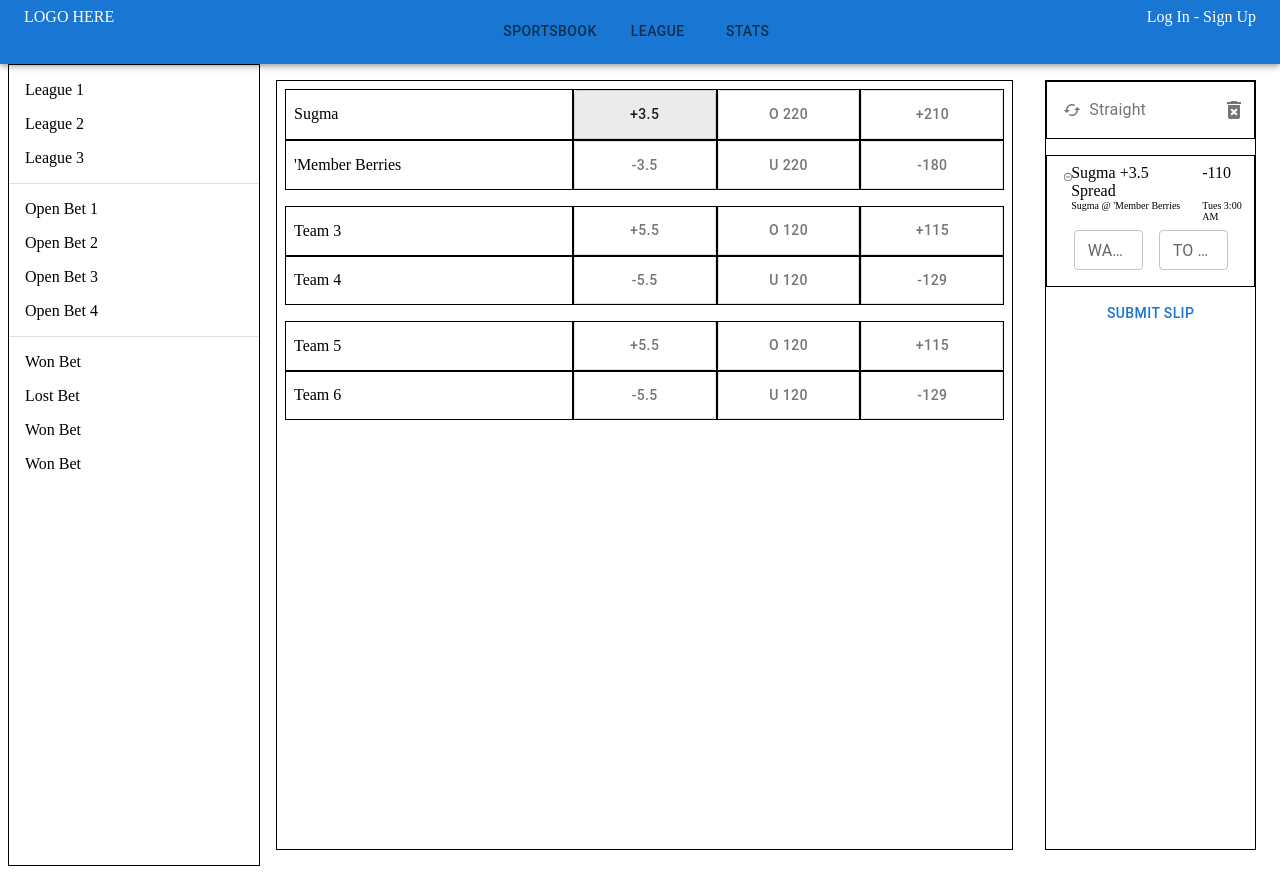
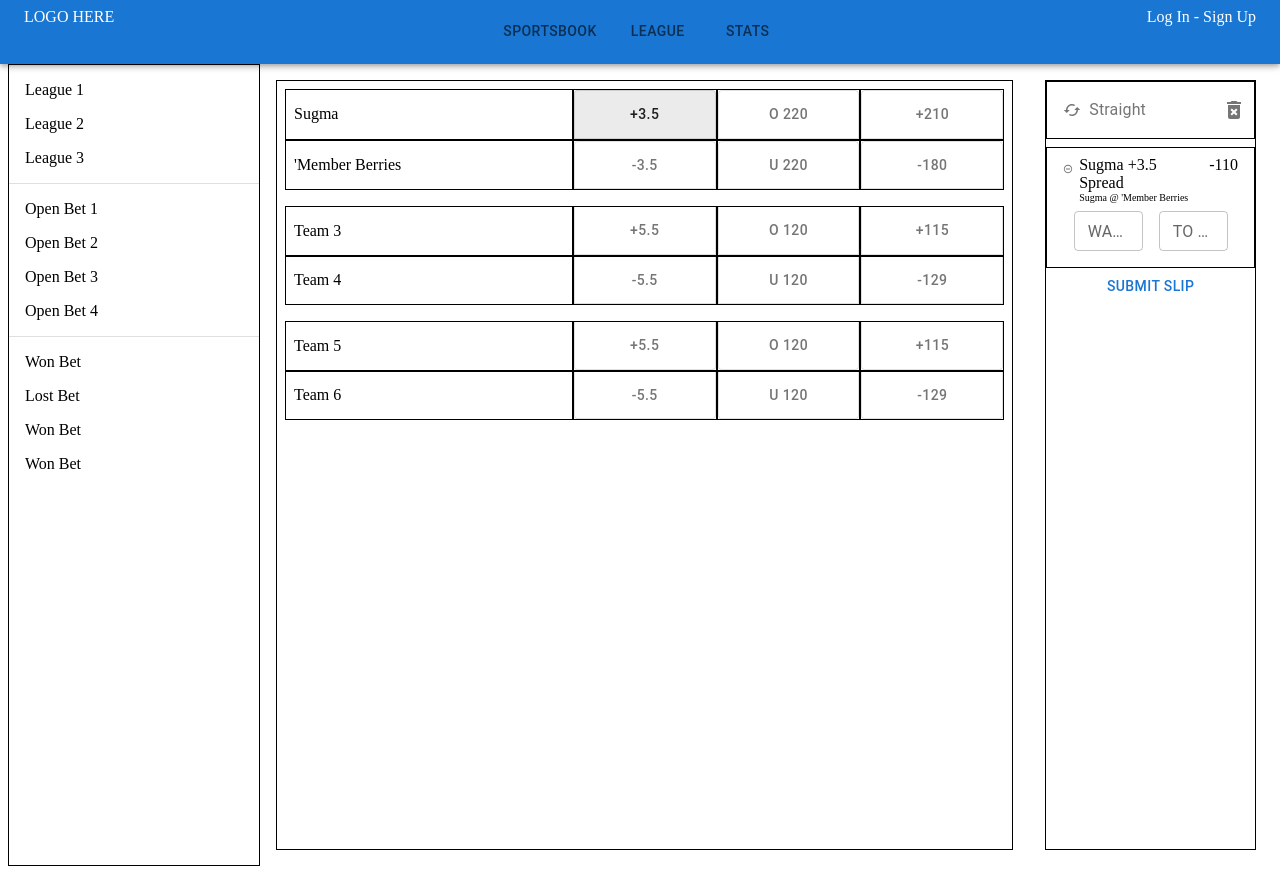
Before and after one commit to jsimerly/SIHSportsbook, a React app in the folder Frontend/: page / in a window 1280 px wide. Both pictures are taken after a click on the button "+3.5". Built offline with nearby package versions, Linux system fonts and the light colour scheme; the HTML template or start-up script is replaced by a standard one.

Commit message:
bet tile format update

```diff
--- /dev/null
+++ b/Frontend/src/components/atoms/BetSlipTile.js
@@ -0,0 +1,57 @@
+import React, { Component, useState } from "react";
+import {
+    Grid,
+    Box,
+    ToggleButton,
+    IconButton,
+    TextField
+} from "@mui/material";
+import RemoveCircleOutlineIcon from '@mui/icons-material/RemoveCircleOutline';
+
+export default function BetSlipTile(props){
+    function handleRemoveBet() {
+        props.handleRemoveBet(props.bet)
+    }
+
+    return (
+        <Box sx={{border:1 }}>
+            <Grid container sx={{p:1}}>
+                <Grid item xs={1}>
+                    <IconButton onClick={handleRemoveBet}>
+                        <RemoveCircleOutlineIcon sx={{fontSize: 10}}/>
+                    </IconButton>
+                </Grid>
+                <Grid item xs={11} sx={{pr:1, pl:1}}>
+                    <Box>
+                        <Grid container>
+                            <Grid item xs={9}>
+                                {props.bet.vanity.main}
+                            </Grid>
+                            <Grid container justifyContent={"flex-end"} item xs={3}>
+                                {props.bet.vanity.line}
+                            </Grid>
+                        </Grid>
+
+                    </Box>
+                    <Box>
+                        {props.bet.vanity.secondary}
+
+                    </Box>
+                    <Box sx={{fontSize:10}}>
+                        {props.bet.vanity.teams}
+                    </Box>
+                </Grid>
+            </Grid>
+            <Box>
+                    <Grid container justifyContent={"center"}>
+                        <Grid item xs={4} sx={{mr:1, mb:2}}>
+                            <TextField size="small" label="WAGER"/>
+                        </Grid>
+                        <Grid item xs={4} sx={{ml:1, mb:2}}>
+                            <TextField size="small" label="TO WIN"/>
+                        </Grid>
+                    </Grid>
+                </Box>
+        </Box>
+    )
+}
--- a/Frontend/src/components/molecules/BetSlipTile.js
+++ /dev/null
@@ -1,63 +0,0 @@
-import React, { Component, useState } from "react";
-import {
-    Grid,
-    Box,
-    TextField,
-    IconButton,
-} from "@mui/material";
-import RemoveCircleOutlineIcon from '@mui/icons-material/RemoveCircleOutline';
-
-export default function BetSlipTile(props){
-    function handleRemoveBet() {
-        props.handleRemoveBet(props.bet)
-    }
-
-    return (
-        <Box sx={{border:1}}>
-            <Box sx={{p:1}}>
-                <Grid container>
-                    <Grid item xs={1}>
-                        <IconButton onClick={handleRemoveBet}>
-                            <RemoveCircleOutlineIcon sx={{fontSize: 10}}/>
-                        </IconButton>
-                    </Grid>
-                    <Grid item xs={11}>
-                        <Box>
-                            <Grid container>
-                                <Grid item xs={9}>
-                                    {props.bet.vanity.main}
-                                </Grid>
-                                <Grid item xs={3}>
-                                    {props.bet.vanity.line}
-                                </Grid>
-                            </Grid>
-                        </Box>
-                        <Box>
-                            {props.bet.vanity.secondary}
-                        </Box>
-                        <Box sx={{fontSize:10}}>
-                            <Grid container>
-                                <Grid item xs={9}>
-                                    {props.bet.matchupData.data.team1} @ {props.bet.matchupData.data.team2}
-                                </Grid>
-                                <Grid item xs={3}>
-                                    {props.bet.matchupData.payoutDate}
-                                </Grid>
-                            </Grid>
-                        </Box>
-                    </Grid>
-                </Grid>
-            </Box>
-            <Box>
-                <Grid container justifyContent={"center"}>
-                    <Grid item xs={4} sx={{mr:1, mb:2}}>
-                        <TextField size="small" label="WAGER"/>
-                    </Grid>
-                    <Grid item xs={4} sx={{ml:1, mb:2}}>
-                        <TextField size="small" label="TO WIN"/>
-                    </Grid>
-                </Grid>
-            </Box>
-        </Box>
-    )
- }
--- /dev/null
+++ b/Frontend/src/components/molecules/BetSlipTiles.js
@@ -0,0 +1,73 @@
+import React, { Component, useState } from "react";
+import {
+    Grid,
+    Box,
+    TextField,
+    IconButton,
+} from "@mui/material";
+import RemoveCircleOutlineIcon from '@mui/icons-material/RemoveCircleOutline';
+import BetSlipTile from "../atoms/BetSlipTile";
+
+export default function BetSlipTiles(props){
+
+    return (
+        <Box>
+            {props.selectedBets.map((bet, index) => {
+                return (
+                    <BetSlipTile
+                        bet={bet}
+                        handleRemoveBet={props.handleRemoveBet}
+                    />
+                )
+            })}
+        </Box>
+
+        // <Box sx={{border:1}}>
+        //     <Box sx={{border:1}}>
+        //         <Grid container>
+        //             <Grid item xs={1}>
+        //                 <IconButton onClick={handleRemoveBet}>
+        //                     <RemoveCircleOutlineIcon sx={{fontSize: 10}}/>
+        //                 </IconButton>
+        //             </Grid>
+        //             <Grid item xs={11}>
+        //                 <Box>
+        //                     <Grid container>
+        //                         <Grid item xs={9}>
+        //                             {props.bet.vanity.main}
+        //                         </Grid>
+        //                         <Grid item xs={3}>
+        //                             {props.bet.vanity.line}
+        //                         </Grid>
+        //                     </Grid>
+        //                 </Box>
+
+        //                 <Box>
+        //                     {props.bet.vanity.secondary}
+        //                 </Box>
+        //                 <Box sx={{fontSize:10}}>
+        //                     <Grid container>
+        //                         <Grid item xs={9}>
+        //                             {props.bet.matchupData.data.team1} @ {props.bet.matchupData.data.team2}
+        //                         </Grid>
+        //                         <Grid item xs={3}>
+        //                             {props.bet.matchupData.payoutDate}
+        //                         </Grid>
+        //                     </Grid>
+        //                 </Box>
+        //             </Grid>
+        //         </Grid>
+
+        //     <Box>
+        //         <Grid container justifyContent={"center"}>
+        //             <Grid item xs={4} sx={{mr:1, mb:2}}>
+        //                 <TextField size="small" label="WAGER"/>
+        //             </Grid>
+        //             <Grid item xs={4} sx={{ml:1, mb:2}}>
+        //                 <TextField size="small" label="TO WIN"/>
+        //             </Grid>
+        //         </Grid>
+        //     </Box>
+        // </Box>
+    )
+ }
--- a/Frontend/src/components/molecules/ParlayTile.js
+++ b/Frontend/src/components/molecules/ParlayTile.js
@@ -76,11 +76,11 @@ export default function ParlayTile(props){
     function parlayBody() {
         return (
             <Box sx={{border:1, p:1}}>
-                <Grid container sx={{mr:1 , ml: 1}}>
+                <Grid container sx={{pr:1 , pl: 1}}>
                     <Grid item xs={6}>
                         {props.selectedBets.length}-Leg Parlay
                     </Grid>
-                    <Grid container justifyContent={"flex-end"} item xs={5}>
+                    <Grid container justifyContent={"flex-end"} item xs={6}>
                         {getVanityParlayLine()}
                     </Grid>
                 </Grid>
--- a/Frontend/src/components/organisms/BetSlip.js
+++ b/Frontend/src/components/organisms/BetSlip.js
@@ -11,7 +11,7 @@ import {
  import DeleteForeverIcon from '@mui/icons-material/DeleteForever';
  import CachedIcon from '@mui/icons-material/Cached';
 
- import BetSlipTile from "../molecules/BetSlipTile";
+ import BetSlipTiles from "../molecules/BetSlipTiles";
  import ParlayTile from "../molecules/ParlayTile";
 
 export default function BetSlip(props){
@@ -60,14 +60,10 @@ export default function BetSlip(props){
             )
         } else {
             return (
-                <List>
-                    {props.selectedBets.map((bet, index) =>
-                        <BetSlipTile
-                            bet={bet}
-                            handleRemoveBet={props.handleRemoveBet}
-                        />
-                    )}
-                </List>
+                <BetSlipTiles
+                    selectedBets={props.selectedBets}
+                    handleRemoveBet={props.handleRemoveBet}
+                />
             )
         }
     }
```
Also changed, not shown: Frontend/static/frontend/main.js, Frontend/static/frontend/main.js.LICENSE.txt.
